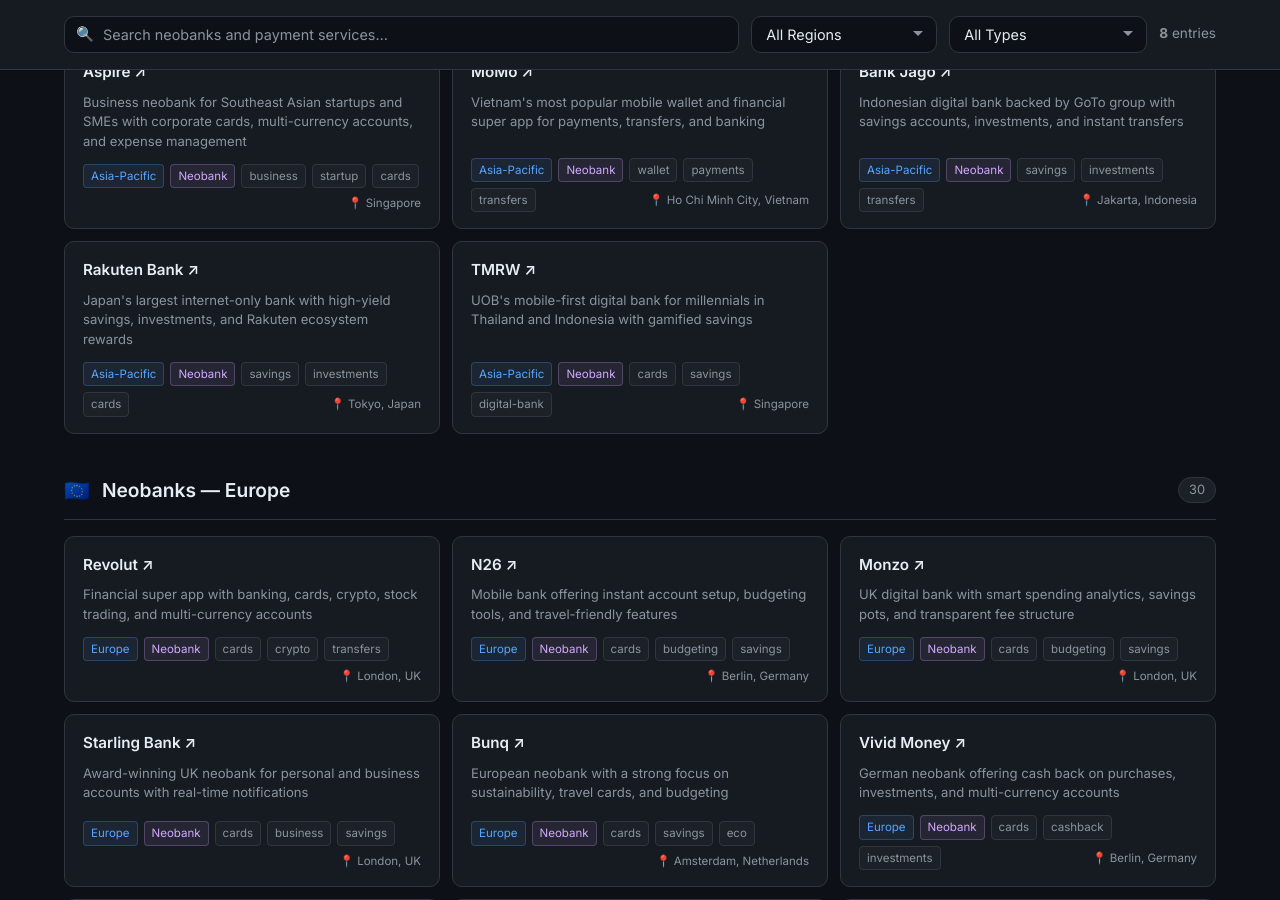
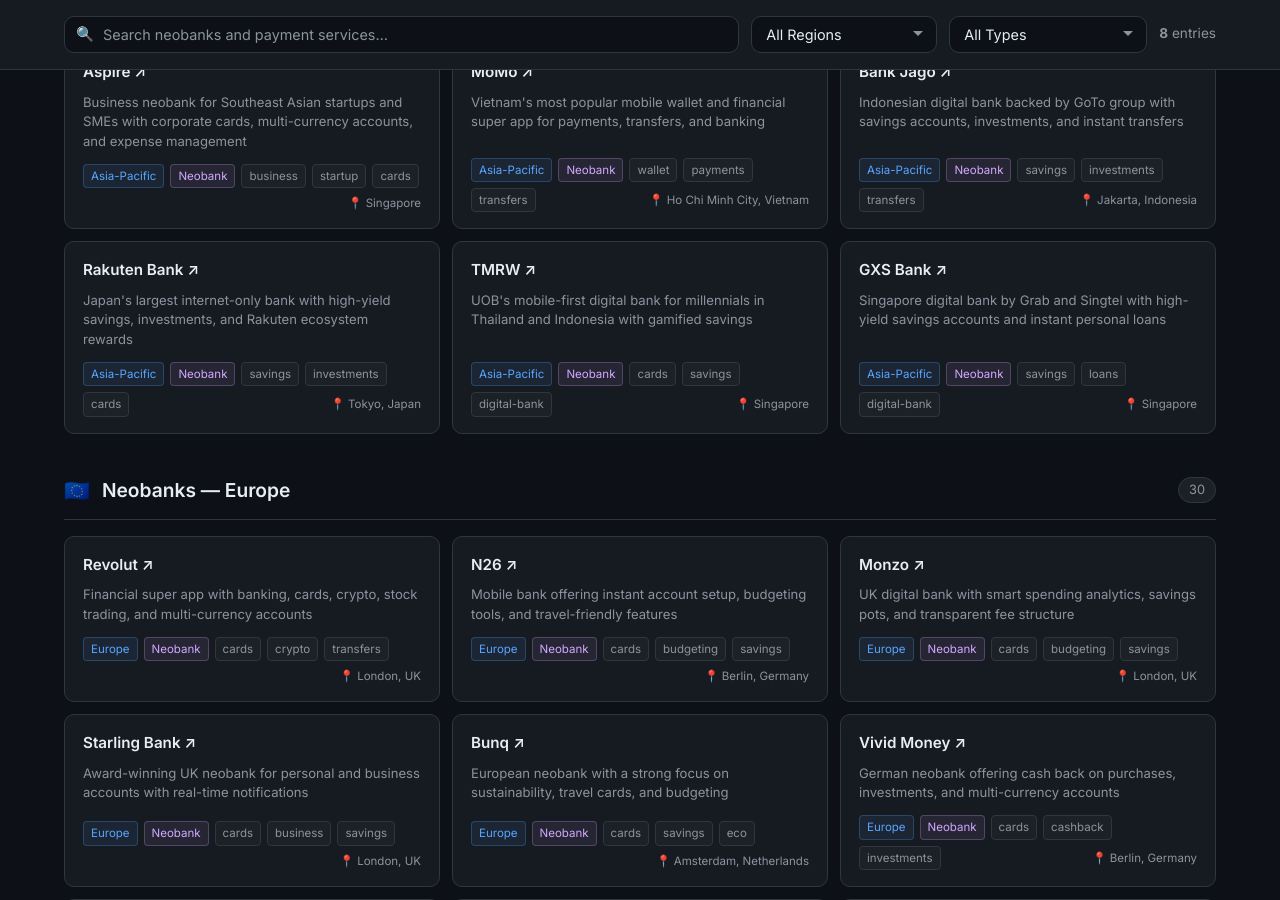
Before and after one commit to ittermit/awesome-neobanks, a Jekyll site: the page built from index.html, in a window 1280 px wide and 900 px high, scrolled down 3376 px. Built offline with Jekyll 4.4.1, drawn with Linux system fonts in a browser that asks for light colours; some of the changed text lies outside the part shown.

Commit message:
add GXS Bank to Asia-Pacific

```diff
--- a/_data/neobanks.yml
+++ b/_data/neobanks.yml
@@ -754,6 +754,15 @@
   founded: 2019
   hq: "Singapore"
 
+- name: GXS Bank
+  url: https://gxs.com.sg
+  description: "Singapore digital bank by Grab and Singtel with high-yield savings accounts and instant personal loans"
+  region: Asia-Pacific
+  countries: [SG]
+  tags: [savings, loans, digital-bank, high-apy]
+  founded: 2022
+  hq: "Singapore"
+
 ## Middle East & Africa
 
 - name: Wio Bank
```
Also changed, not shown: README.md.
